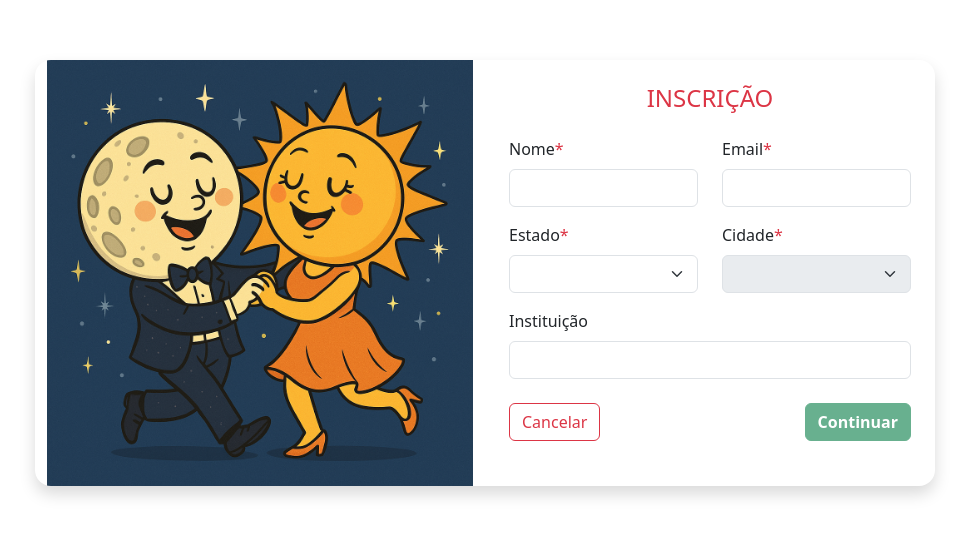
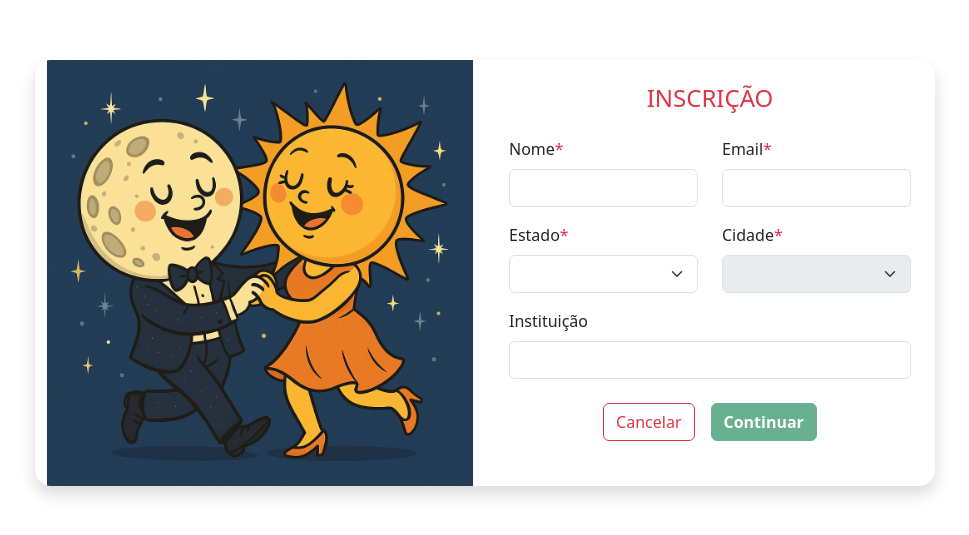
Before and after one commit to DavissonJr/desafio-estagio-elogica-3, an Angular app in the folder questao-9/questao-9-lifecycle-hooks/: page / in a window 1280 px wide. Shown: the part 127-662 px from the top of the page, without its empty margins (155-1124 px from the left). Built offline with nearby package versions, Linux system fonts and the light colour scheme.

Commit message:
fix: ajustando layout

```diff
--- a/questao-9/questao-9-lifecycle-hooks/src/app/main-container/main-container.component.html
+++ b/questao-9/questao-9-lifecycle-hooks/src/app/main-container/main-container.component.html
@@ -98,7 +98,7 @@
             />
           </div>
 
-          <div class="d-flex justify-content-between mt-4">
+          <div class="d-flex justify-content-center gap-3 mt-4">
             <button
               type="button"
               class="btn btn-outline-danger"
--- a/questao-9/questao-9-lifecycle-hooks/src/app/main-container/main-container.component.ts
+++ b/questao-9/questao-9-lifecycle-hooks/src/app/main-container/main-container.component.ts
@@ -38,8 +38,8 @@
 
   ngOnInit(): void {
     this.componentStartTime = new Date(); // atualiza na inicialização
+    console.log(`Horário inicializado: ${this.componentStartTime}`)
     this.estados = Object.keys(this.cidadesPorEstado);
-    alert("BEM VINDO!");
   }
 
   atualizarCidades(): void {
@@ -48,7 +48,6 @@
   }
 
   fecharFormulario() {
-    console.log('Usuário clicou em Cancelar');
     this.limparDados();
   }
 
@@ -67,7 +66,7 @@
         cidade: this.cidade
       });
 
-      // limpa os dados realmente
+      // limpa os dados
       this.nome = '',
       this.email = '',
       this.instituicao = '',
@@ -76,6 +75,7 @@
     }
   }
 
+  // chama o lifecycle hook on destroy
   ngOnDestroy(): void {
     this.limparDados();
   }
```
